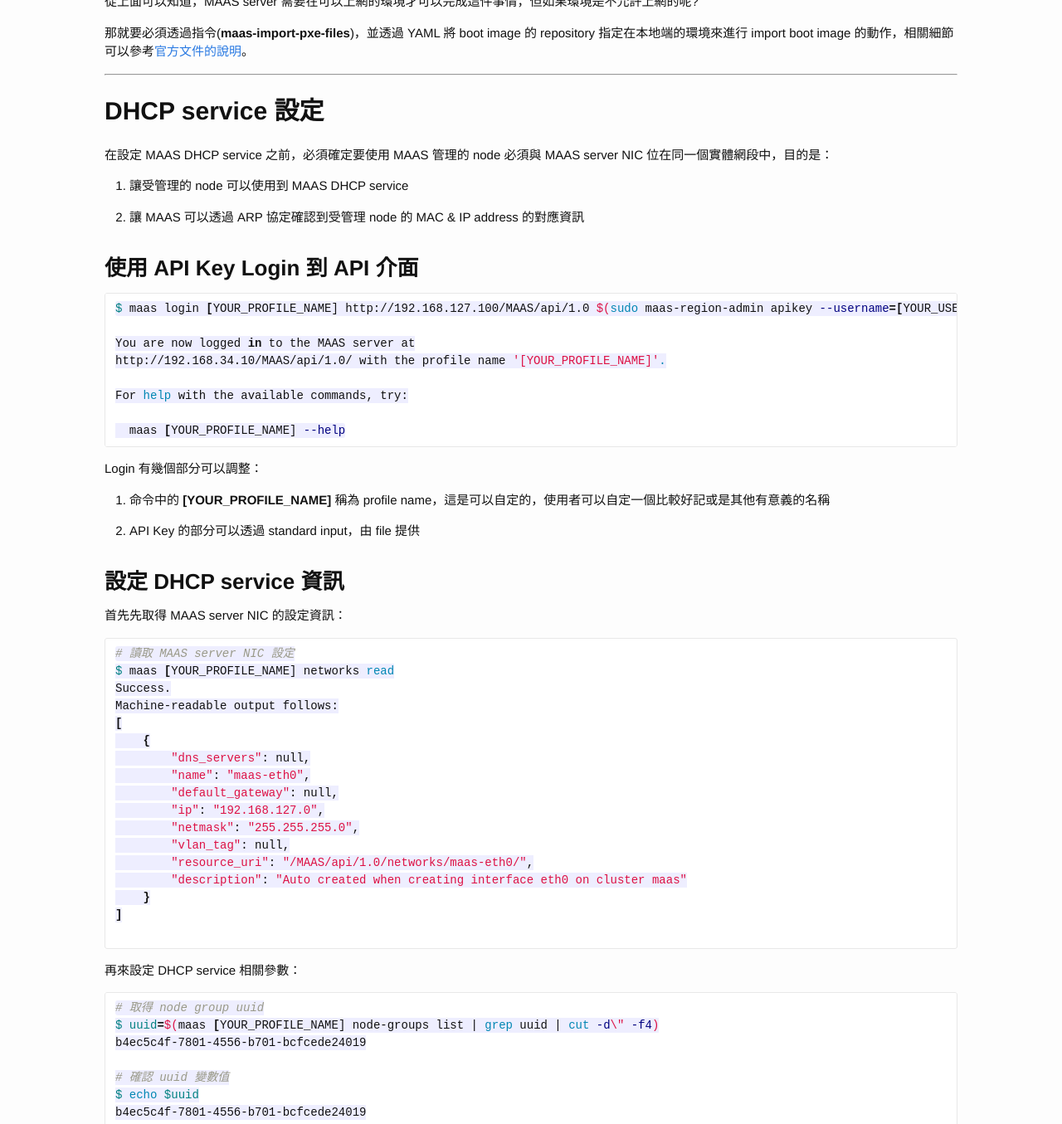
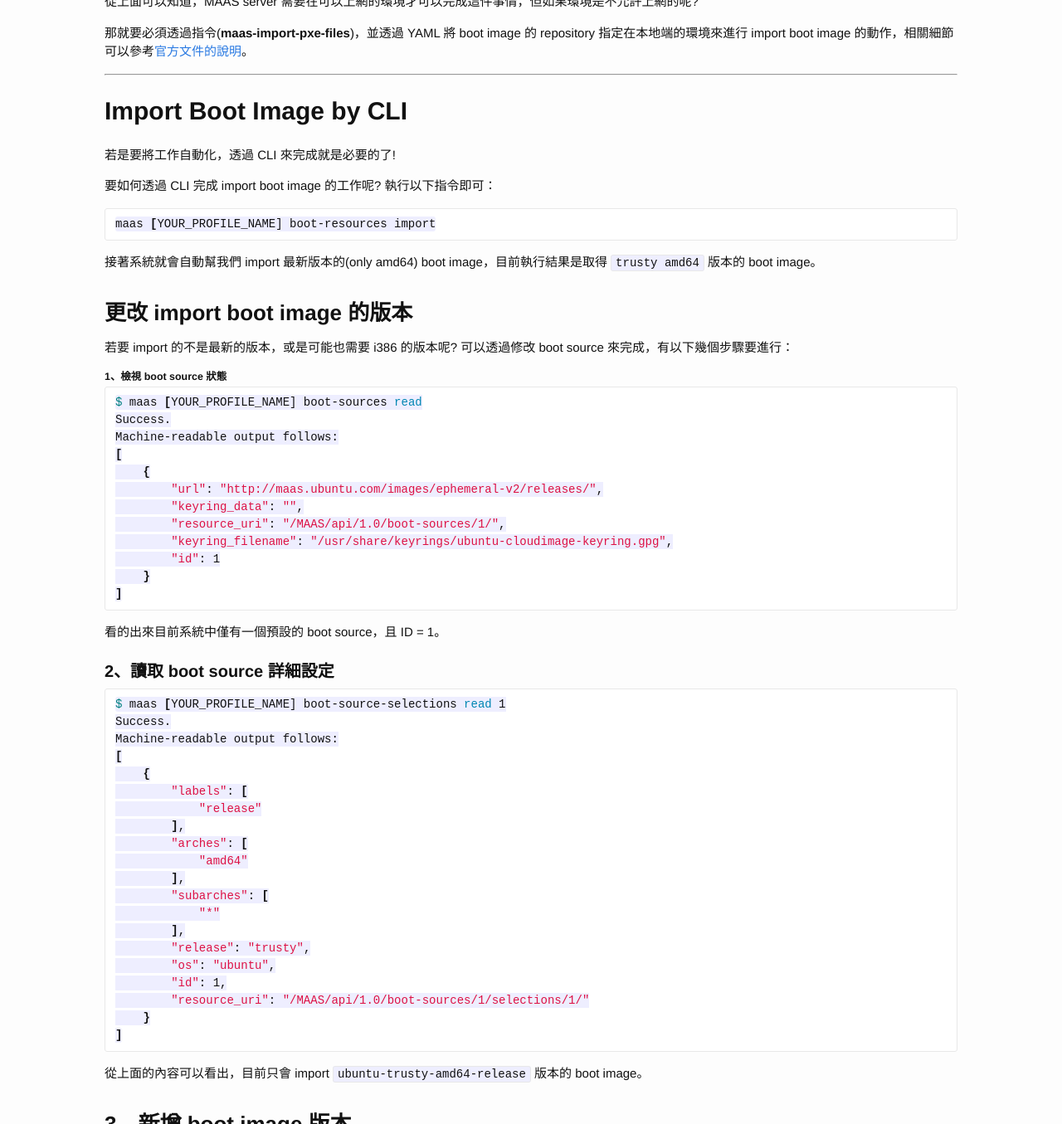
Before and after one commit to casper2048/godleon.github.io, a Jekyll site: the page built from _posts/2015-05-07-Ubuntu-MAAS-Install-Configure.md, in a window 1280 px wide and 1400 px high, scrolled down 2865 px, cut to the strip 45-1400 px from the top of the window. Shown: the whole strip at 83% size. Built offline with Jekyll 4.4.1, drawn with Linux system fonts in a browser that asks for light colours; Markdown is read by kramdown in place of the engine named in the settings; comment, search, counter and statistics services are not loaded; some of the changed text lies outside the part shown.

Commit message:
Install and configure Ubuntu MAAS

````diff
--- a/_posts/2015-05-07-Ubuntu-MAAS-Install-Configure.md
+++ b/_posts/2015-05-07-Ubuntu-MAAS-Install-Configure.md
@@ -109,6 +109,99 @@
 
 那就要必須透過指令(**maas-import-pxe-files**)，並透過 YAML 將 boot image 的 repository 指定在本地端的環境來進行 import boot image 的動作，相關細節可以參考[官方文件的說明](https://maas.ubuntu.com/docs/man/maas-import-pxe-files.8.html)。
 
+
+--------------------------
+
+Import Boot Image by CLI
+========================
+
+若是要將工作自動化，透過 CLI 來完成就是必要的了!
+
+要如何透過 CLI 完成 import boot image 的工作呢? 執行以下指令即可：
+
+``` bash
+maas [YOUR_PROFILE_NAME] boot-resources import
+```
+
+接著系統就會自動幫我們 import 最新版本的(only amd64) boot image，目前執行結果是取得 `trusty amd64` 版本的 boot image。
+
+### 更改 import boot image 的版本
+
+若要 import 的不是最新的版本，或是可能也需要 i386 的版本呢? 可以透過修改 boot source 來完成，有以下幾個步驟要進行：
+
+##### 1、檢視 boot source 狀態
+
+``` bash
+$ maas [YOUR_PROFILE_NAME] boot-sources read
+Success.
+Machine-readable output follows:
+[
+    {
+        "url": "http://maas.ubuntu.com/images/ephemeral-v2/releases/",
+        "keyring_data": "",
+        "resource_uri": "/MAAS/api/1.0/boot-sources/1/",
+        "keyring_filename": "/usr/share/keyrings/ubuntu-cloudimage-keyring.gpg",
+        "id": 1
+    }
+]
+```
+
+看的出來目前系統中僅有一個預設的 boot source，且 ID = 1。
+
+#### 2、讀取 boot source 詳細設定
+
+``` bash
+$ maas [YOUR_PROFILE_NAME] boot-source-selections read 1
+Success.
+Machine-readable output follows:
+[
+    {
+        "labels": [
+            "release"
+        ],
+        "arches": [
+            "amd64"
+        ],
+        "subarches": [
+            "*"
+        ],
+        "release": "trusty",
+        "os": "ubuntu",
+        "id": 1,
+        "resource_uri": "/MAAS/api/1.0/boot-sources/1/selections/1/"
+    }
+]
+```
+
+從上面的內容可以看出，目前只會 import `ubuntu-trusty-amd64-release` 版本的 boot image。
+
+### 3、新增 boot image 版本
+
+``` bash
+# 在 boot source(ID=1) 中新增一個不同版本設定的區段(section)
+$ maas [YOUR_PROFILE_NAME] boot-source-selections create 1 os="ubuntu" release="precise" arches="amd64" subarches="*" labels= "*"
+Success.
+Machine-readable output follows:
+{
+    "labels": [
+        "*"
+    ],
+    "arches": [
+        "amd64"
+    ],
+    "subarches": [
+        "*"
+    ],
+    "release": "precise",
+    "os": "ubuntu",
+    "id": 2,
+    "resource_uri": "/MAAS/api/1.0/boot-sources/1/selections/2/"
+}
+```
+
+上面指令已經完成，此區段的 ID = 2。
+
+如此一來再重新執行一次 import 的指令，就會把 `ubuntu-precise-amd64` 的 boot image 給 import 進來囉!
 
 --------------------------
 
@@ -268,3 +361,7 @@
 - [MAAS - Metal as a Service](https://maas.ubuntu.com/)
 
 - [MAAS: Metal As A Service — MAAS dev documentation](https://maas.ubuntu.com/docs/index.html)
+
+- [Installing MAAS](http://people.canonical.com/~gavin/maas/building-packages/install.html)
+
+- [Boot images import configuration — MAAS dev documentation](https://maas.ubuntu.com/docs/bootsources.html)
````
